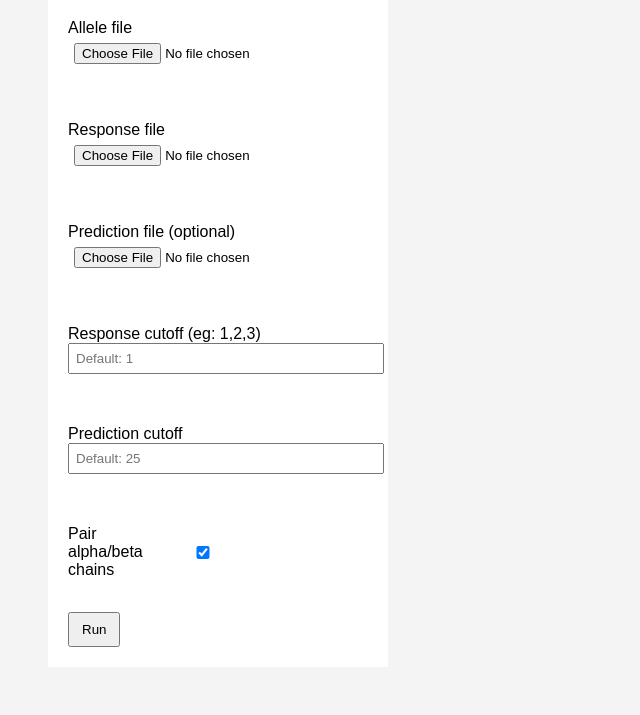
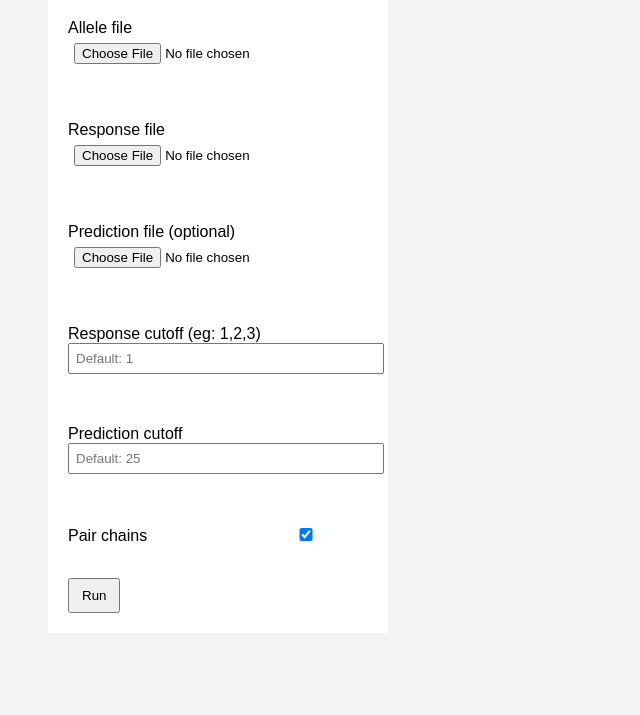
Before and after one commit to raphaeltrevizani/comborate_shared, a Flask app: page / in a window 1280 px wide. Shown: the part 263-978 px from the top of the page, without its empty margins (0-640 px from the left). After the commit the page ends 876 px from the top, so only its background shows below. Run offline with Flask 3, Linux system fonts and the light colour scheme.

Commit message:
position

```diff
--- a/web/templates/index.html
+++ b/web/templates/index.html
@@ -41,11 +41,11 @@ The prediction file must be in .csv format and can be obtained by running any of
 	<input name="prediction_cutoff" placeholder="Default: 25">
 	</label><br><br>
 
-	<label style="display:inline-flex; align-items:center; gap:6px;">
-		<span>Pair alpha/beta chains</span>
+	<label style="white-space:nowrap;">
+		Pair chains
 		<input type="checkbox" name="pair_chains" checked>
 	</label>
-	<br><br>
+	<br>
 
 	<button type="submit">Run</button>
 
```
